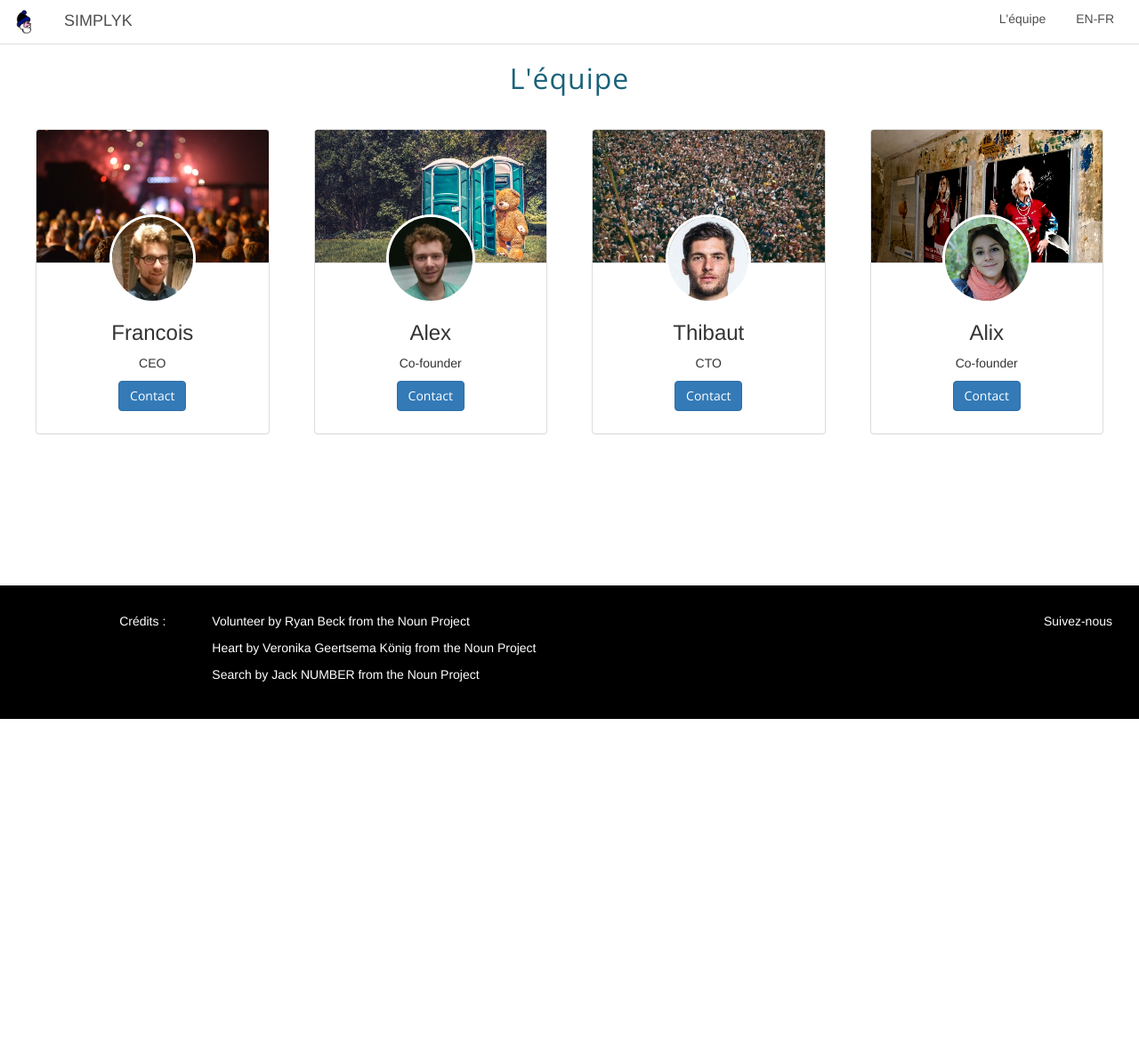
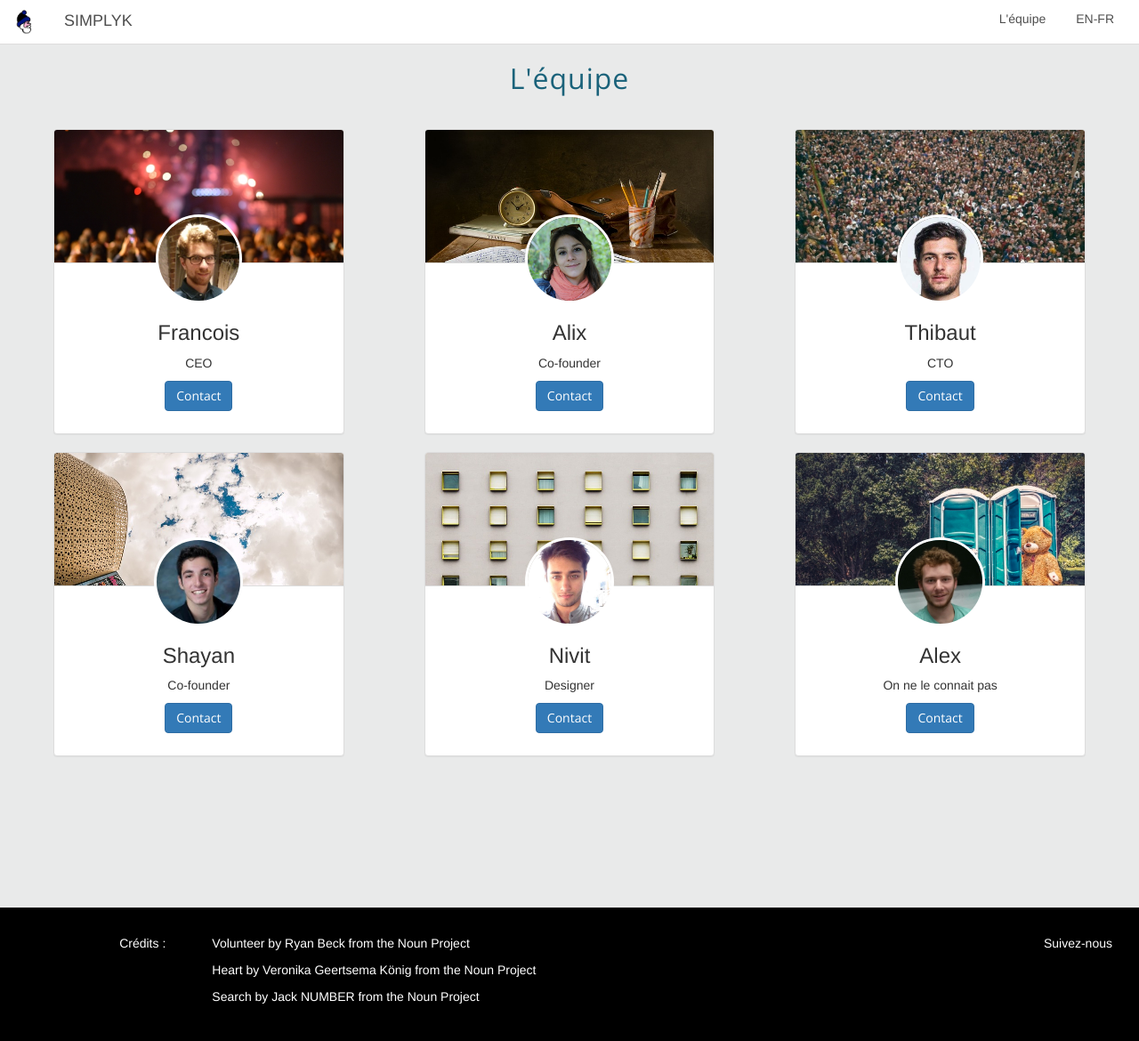
Before and after one commit to ThibautJ/simplyk-website, a PHP site: page /team.php in a window 1280 px wide. Shown: the whole page at 89% size. Before the commit the page ends 808 px from the top, so only its background shows below. Run offline with PHP 8.4, Linux system fonts and the light colour scheme; some libraries are stand-ins or nearby versions.

Commit message:
Team update
Nivit and Shayan panels added

```diff
--- a/style.css
+++ b/style.css
@@ -55,6 +55,10 @@
 
 .btn{
 	font-family: 'Open Sans', 'Slabo 27px', sans-serif, georgia, 'Helvetica Neue', Helvetica, Arial, serif;
+}
+
+.space{
+	height: 100px;
 }
 
 
@@ -294,6 +298,7 @@
 
 .equipe{
 	padding-bottom: 150px;
+	background-color: #E9EAEA;
 }
 
 .thumbnail{
@@ -306,8 +311,8 @@
 }
 
 .panel-profile{
-	margin-right: 10px;
-	margin-left: 10px;
+	margin-right: 30px;
+	margin-left: 30px;
 }
 
 .panel-profile .panel-heading{
@@ -324,7 +329,15 @@
 }
 
 #alix-heading{
-	background-image: url("images/5H.jpg");
+	background-image: url("images/pencil.jpg");
+}
+
+#nivit-heading{
+	background-image: url("images/windows.jpg");
+}
+
+#shayan-heading{
+	background-image: url("images/clouds.jpg");
 }
 
 #francois-heading{
--- a/team.php
+++ b/team.php
@@ -45,7 +45,7 @@
 	<div class="container-fluid equipe">
 		<h3 class="sous-titre text-center">L'équipe</h3>
 		<div class="row">
-			<div class="col-sm-6 col-md-3">
+			<div class="col-sm-6 col-md-4">
 				<div class="panel panel-default panel-profile">
 					<div id="francois-heading" class="panel-heading"></div>
 					<div class="panel-body text-center">
@@ -58,20 +58,20 @@
 					</div>
 				</div>
 			</div>
-			<div class="col-sm-6 col-md-3">
+			<div class="col-sm-6 col-md-4">
 				<div class="panel panel-default panel-profile">
-					<div id="alex-heading" class="panel-heading"></div>
+					<div id="alix-heading" class="panel-heading"></div>
 					<div class="panel-body text-center">
-						<img src="images/alex.jpg" class="img-responsive center-block img-portrait">
+						<img src="images/alix.jpg" class="img-responsive center-block img-portrait">
 						<div class="caption">
-							<h3>Alex</h3>
+							<h3>Alix</h3>
 							<p>Co-founder</p>
 							<p><a href="#" class="btn btn-primary" role="contact">Contact</a></p>
 						</div>
 					</div>
 				</div>
 			</div>
-			<div class="col-sm-6 col-md-3">
+			<div class="col-sm-6 col-md-4">
 				<div class="panel panel-default panel-profile">
 					<div id="thibaut-heading" class="panel-heading"></div>
 					<div class="panel-body text-center">
@@ -84,15 +84,44 @@
 					</div>
 				</div>
 			</div>
-			<div class="col-sm-6 col-md-3">
-				<div class="panel panel-default panel-profile">
-					<div id="alix-heading" class="panel-heading"></div>
-					<div class="panel-body text-center">
-						<img src="images/alix.jpg" class="img-responsive center-block img-portrait">
-						<div class="caption">
-							<h3>Alix</h3>
-							<p>Co-founder</p>
-							<p><a href="#" class="btn btn-primary" role="contact">Contact</a></p>
+			<div class="space"></div>
+			<div class="row">
+			<div class="col-sm-6 col-md-4">
+					<div class="panel panel-default panel-profile">
+						<div id="shayan-heading" class="panel-heading"></div>
+						<div class="panel-body text-center">
+							<img src="images/shayan.jpg" class="img-responsive center-block img-portrait">
+							<div class="caption">
+								<h3>Shayan</h3>
+								<p>Co-founder</p>
+								<p><a href="#" class="btn btn-primary" role="contact">Contact</a></p>
+							</div>
+						</div>
+					</div>
+				</div>
+				<div class="col-sm-6 col-md-4">
+					<div class="panel panel-default panel-profile">
+						<div id="nivit-heading" class="panel-heading"></div>
+						<div class="panel-body text-center">
+							<img src="images/nivit.jpg" class="img-responsive center-block img-portrait">
+							<div class="caption">
+								<h3>Nivit</h3>
+								<p>Designer</p>
+								<p><a href="#" class="btn btn-primary" role="contact">Contact</a></p>
+							</div>
+						</div>
+					</div>
+				</div>
+				<div class="col-sm-6 col-md-4">
+					<div class="panel panel-default panel-profile">
+						<div id="alex-heading" class="panel-heading"></div>
+						<div class="panel-body text-center">
+							<img src="images/alex.jpg" class="img-responsive center-block img-portrait">
+							<div class="caption">
+								<h3>Alex</h3>
+								<p>On ne le connait pas</p>
+								<p><a href="#" class="btn btn-primary" role="contact">Contact</a></p>
+							</div>
 						</div>
 					</div>
 				</div>
```
Also changed, not shown: index.php (+9 -7 lines), images/clouds.jpg (added), images/nivit.jpg (added), images/pencil.jpg (added), images/shayan.jpg (added), images/windows.jpg (added), 1 other file.
